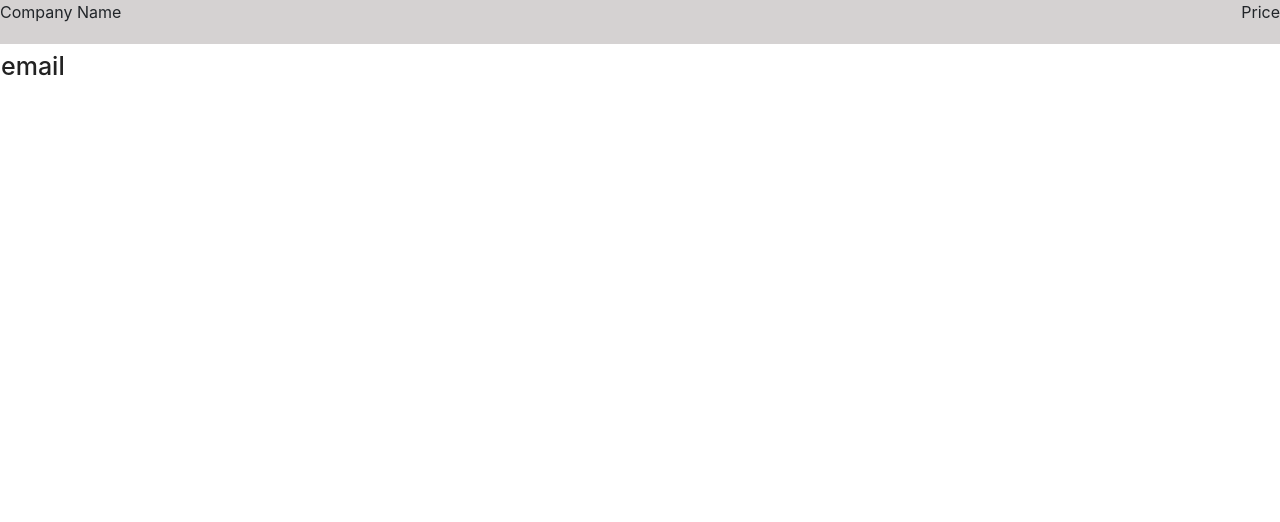
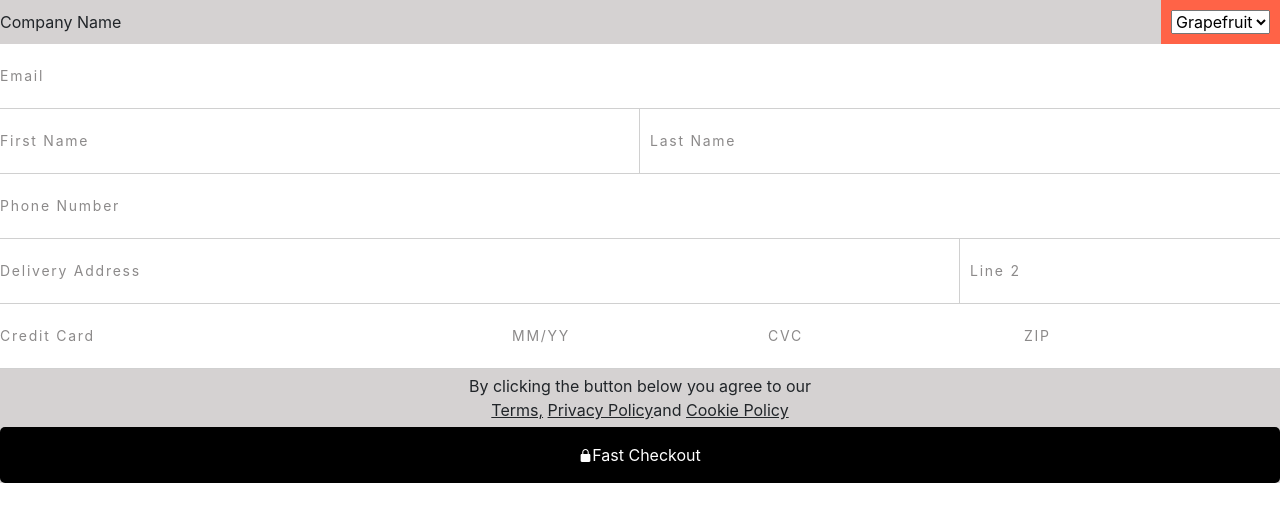
Before and after one commit to Sam-2019/Fast-Checkout-clone, a React (Create React App) app: page / in a window 1280 px wide. Shown: the top 522 px of the page. Built offline with nearby package versions, Linux system fonts and the light colour scheme.

Commit message:
added select, form content, spacer, button

```diff
--- a/package.json
+++ b/package.json
@@ -6,13 +6,12 @@
     "@testing-library/jest-dom": "^5.11.6",
     "@testing-library/react": "^11.2.2",
     "@testing-library/user-event": "^12.2.2",
-    "axios": "^0.19.0",
+    "axios": "^0.21.1",
     "bootstrap": "^4.3.1",
-    "bootstrap-icons": "^1.2.2",
+    "node-sass": "^4.14.1",
     "prop-types": "^15.7.2",
     "react": "^17.0.0",
     "react-dom": "^17.0.0",
-    "react-loading-skeleton": "^2.1.1",
     "react-query": "^2.26.2",
     "react-router-dom": "^5.2.0",
     "react-scripts": "^4.0.1",
--- a/src/Checkout/Checkout.js
+++ b/src/Checkout/Checkout.js
@@ -1,18 +1,133 @@
 import React from "react";
 import Input from "../Components/input";
+import Button from "../Components/button";
+import Lock from "../Components/lock";
+import Spacer from "../Components/Spacer";
 import "./checkout.css";
 
 const Checkout = () => {
+  const [loading, setLoading] = React.useState(true);
+  const [value, setValue] = React.useState("Pick your location");
   return (
     <div className="checkout">
       <div className="company_price">
         <div>Company Name</div>
-        <div>Price</div>
+
+        <div className='select'>
+          <select
+            className="input"
+            value={value}
+            onChange={(e) => {
+              setValue(e.target.value);
+            }}
+          >
+            <option value="grapefruit">Grapefruit</option>
+            <option value="lime">Lime</option>
+            <option value="coconut">Coconut</option>
+            <option value="mango">Mango</option>
+          </select>
+        </div>
+
       </div>
 
-      <Input value="email"  placeholder="Email" />
+      <form className="form-wrapper">
+        <Input label="Email" />
+
+        <div style={{ display: "flex" }}>
+          <div
+            style={{
+              width: "50%",
+              borderBottom: "1px solid #d0d0d0",
+              borderTop: "1px solid #d0d0d0",
+              borderRight: "1px solid #d0d0d0",
+            }}
+          >
+            <Input label="First Name" />
+          </div>
+
+          <div
+            style={{
+              width: "50%",
+              padding: "0 0 0 10px",
+              borderBottom: "1px solid #d0d0d0",
+              borderTop: "1px solid #d0d0d0",
+            }}
+          >
+            <Input label="Last Name" />
+          </div>
+        </div>
+
+        <Input label="Phone Number" />
+
+        <div style={{ display: "flex" }}>
+          <div
+            style={{
+              width: "75%",
+              borderBottom: "1px solid #d0d0d0",
+              borderTop: "1px solid #d0d0d0",
+              borderRight: "1px solid #d0d0d0",
+            }}
+          >
+            <Input label="Delivery Address" />
+          </div>
+
+          <div
+            style={{
+              width: "25%",
+              padding: "0 0 0 10px",
+              borderBottom: "1px solid #d0d0d0",
+              borderTop: "1px solid #d0d0d0",
+            }}
+          >
+            <Input label="Line 2" />
+          </div>
+        </div>
+
+        <div
+          style={{
+            display: "flex",
+            width: "100%",
+            borderBottom: "1px solid #d0d0d0",
+          }}
+        >
+          <div style={{ width: "40%" }}>
+            <Input label="Credit Card" />
+          </div>
+
+          <div style={{ width: "60%", display: "flex", flexDirection: "row" }}>
+            <Input label="MM/YY" />
+            <Input label="CVC" />
+            <Input label="ZIP" />
+          </div>
+        </div>
+      </form>
+
+      <Spacer />
+      <Spacer />
+
+      <div className="terms">
+        By clicking the button below you agree to our
+        <div>
+          <span className="term_item">Terms,</span>
+          {""} <span className="term_item">Privacy Policy</span>
+          {""}and {""}
+          <span className="term_item">Cookie Policy</span>
+        </div>
+      </div>
+
+      <Spacer />
+      <Spacer />
+      <div className="button_container">
+        <Button name={<InsideButton />} className="primary" />
+      </div>
     </div>
   );
 };
 
 export default Checkout;
+
+const InsideButton = () => (
+  <div className="inside_button">
+    <Lock /> {"  "} Fast Checkout
+  </div>
+);
```
Also changed, not shown: 2 other files (tests, documents, lock files or other folders).
